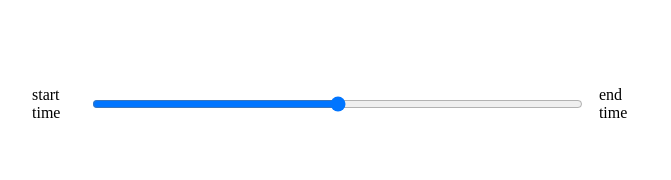
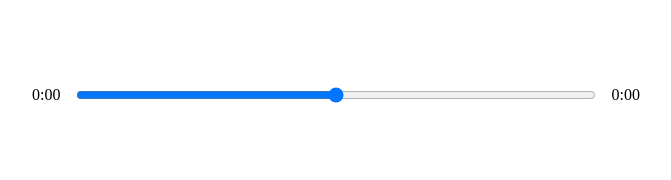
Before and after one commit to ClintNgyn/React-Music-Player-App, a React (Create React App) app: page / in a window 1280 px wide. Shown: the part 426-606 px from the top of the page, without its empty margins (304-975 px from the left). Built offline with nearby package versions, Linux system fonts and the light colour scheme.

Commit message:
Player component timestamp working

```diff
--- a/src/components/Player.jsx
+++ b/src/components/Player.jsx
@@ -1,4 +1,4 @@
-import { useRef } from 'react';
+import { useRef, useState, useEffect } from 'react';
 
 import { FontAwesomeIcon } from '@fortawesome/react-fontawesome';
 import {
@@ -9,6 +9,19 @@ import {
 
 const Player = ({ currentSong: { audio }, isPlaying, setIsPlaying }) => {
   const audioRef = useRef(null);
+
+  // State
+  const [songInfo, setSongInfo] = useState({
+    currentTime: 0,
+    duration: 0,
+  });
+
+  // Functions
+  const timeBuilder = (time) => {
+    return `${Math.floor(time / 60)}:${('0' + Math.floor(time % 60)).slice(
+      -2
+    )}`;
+  };
 
   //Event Handlers
   const playSongHandler = () => {
@@ -21,24 +34,32 @@ const Player = ({ currentSong: { audio }, isPlaying, setIsPlaying }) => {
     setIsPlaying(!isPlaying);
   };
 
+  const timeUpdateHandler = (evt) => {
+    const { currentTime, duration } = evt.target;
+    setSongInfo({ currentTime, duration });
+  };
+
+  // Variables
+  const { currentTime, duration } = songInfo;
+
   return (
     <div className='player'>
       <div className='time-control'>
-        <p>start time</p>
+        <p>{timeBuilder(currentTime)}</p>
 
         <input type='range' />
 
-        <p>end time</p>
+        <p>{timeBuilder(duration)}</p>
       </div>
 
       <div className='play-control'>
         <FontAwesomeIcon size='2x' className='skip-back' icon={faAngleLeft} />
 
         <FontAwesomeIcon
-          onClick={playSongHandler}
           size='2x'
           className='play'
           icon={faPlay}
+          onClick={playSongHandler}
         />
 
         <FontAwesomeIcon
@@ -48,7 +69,12 @@ const Player = ({ currentSong: { audio }, isPlaying, setIsPlaying }) => {
         />
       </div>
 
-      <audio ref={audioRef} src={audio}></audio>
+      <audio
+        src={audio}
+        ref={audioRef}
+        onLoadedMetadata={timeUpdateHandler}
+        onTimeUpdate={timeUpdateHandler}
+      ></audio>
     </div>
   );
 };
```
